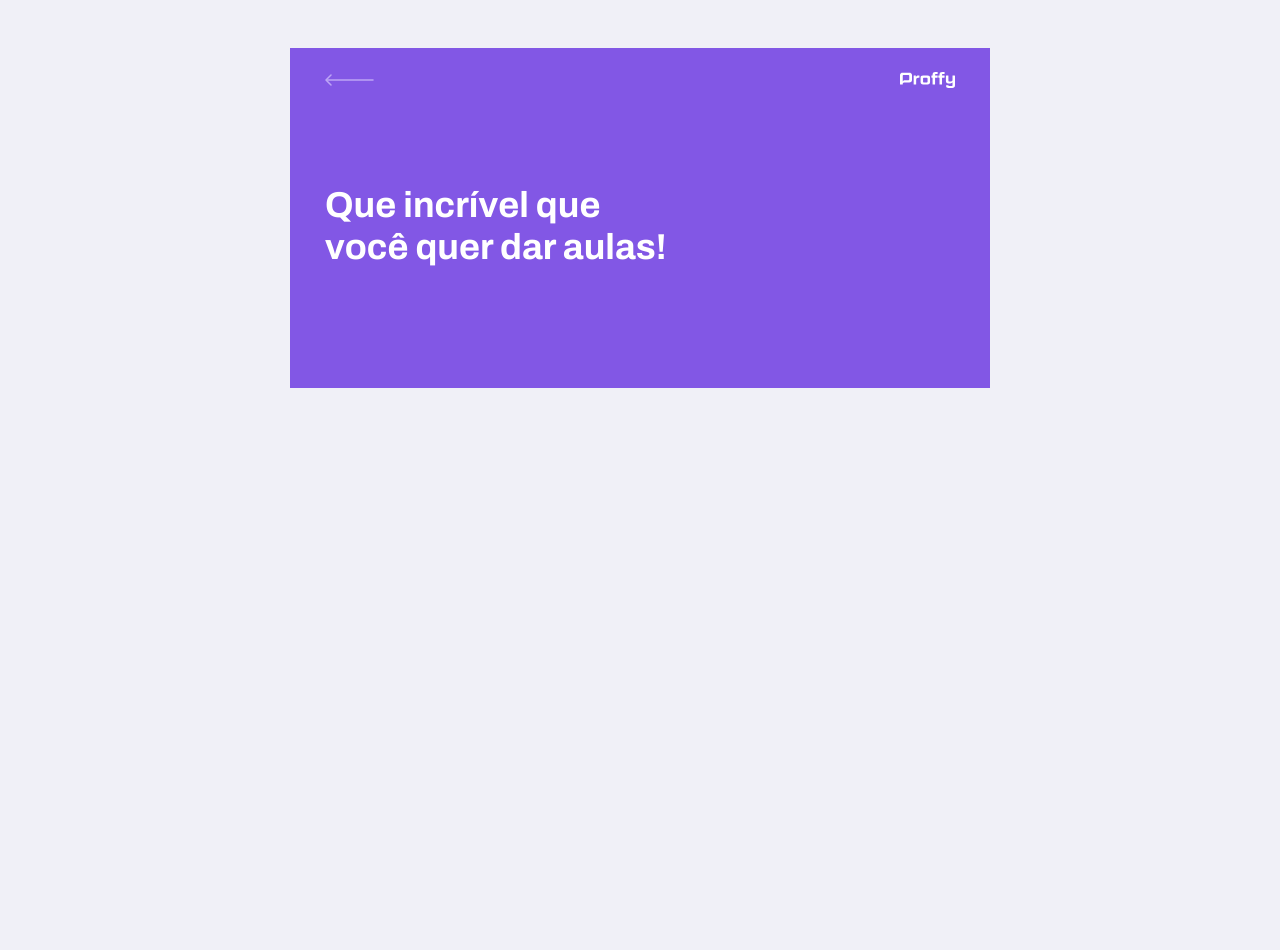
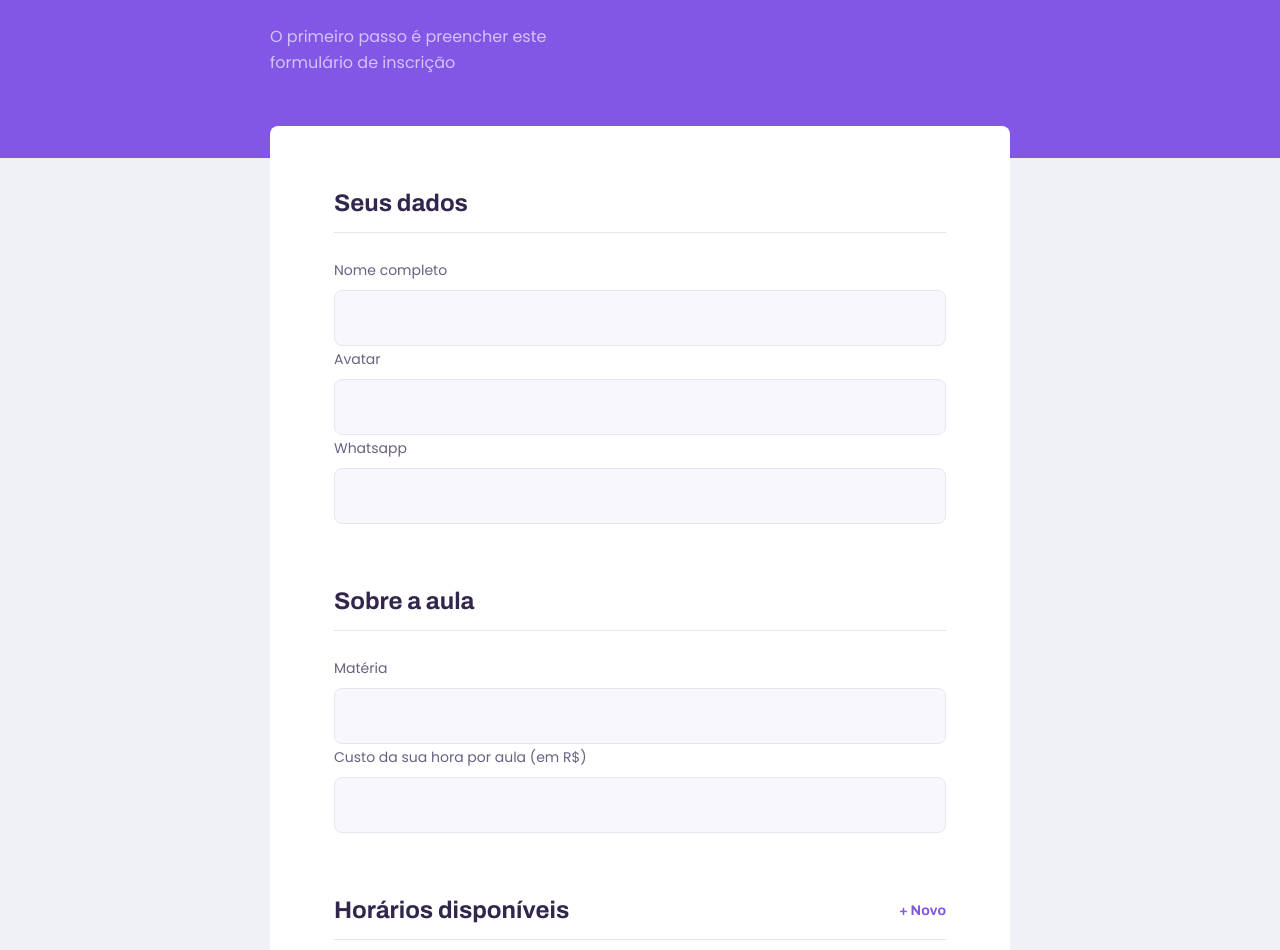
Before and after one commit to jonathan-santos/proffy-web, a React (Create React App) app: page /give-classes in a window 1280 px wide. Shown: the part 182-1132 px from the top of the page. Before the commit the page ends 800 px from the top, so only its background shows below. Built offline with nearby package versions, Linux system fonts and the light colour scheme.

Commit message:
Created component Input and implemented it in pages TeacherForm and TeacherList, populated TeacherForm

```diff
--- /dev/null
+++ b/src/components/input/index.tsx
@@ -0,0 +1,19 @@
+import React, { InputHTMLAttributes } from 'react'
+
+import './styles.css'
+
+interface InputProps extends InputHTMLAttributes<HTMLInputElement> {
+  name: string
+  label: string
+}
+
+const Input: React.FC<InputProps> = ({ name, label, ...rest }) => {
+  return (
+    <div className='input-block'>
+      <label htmlFor={name}>{label}</label>
+      <input id={name} type='text' {...rest} />
+    </div>
+  )
+}
+
+export default Input
--- /dev/null
+++ b/src/components/input/styles.css
@@ -0,0 +1,41 @@
+.input-block {
+  position: relative;
+}
+
+.input-block + .input-block {
+  margin-top: 1.4rem;
+}
+
+.input-block label {
+  font-size: 1.4rem;
+}
+
+.input-block input {
+  width: 100%;
+  height: 5.6rem;
+  margin-top: 0.8rem;
+  border-radius: 0.8rem;
+  background-color: var(--color-input-background);
+  border: 1px solid var(--color-line-in-white);
+  outline: 0;
+  padding: 0 1.6rem;
+  font: 1.6rem Archivo;
+}
+
+.input-block:focus-within::after {
+  width: calc(100% - 3.2rem);
+  height: 2px;
+  content: '';
+  background: var(--color-primary-light);
+  position: absolute;
+  left: 1.6rem;
+  right: 1.6rem;
+  bottom: 0;
+
+}
+
+@media (min-width: 700px) {
+  .input-block + .input-block {
+    margin-top: 0;
+  }
+}
--- a/src/components/pageHeader/index.tsx
+++ b/src/components/pageHeader/index.tsx
@@ -8,9 +8,10 @@ import './styles.css'
 
 interface PageHeaderProps {
   title: string
+  description?: string
 }
 
-const PageHeader: React.FC<PageHeaderProps> = ({ title, children }) => (
+const PageHeader: React.FC<PageHeaderProps> = ({ title, description, children }) => (
   <header className='page-header'>
     <div className='top-bar-container'>
       <Link to='/'>
@@ -21,6 +22,8 @@ const PageHeader: React.FC<PageHeaderProps> = ({ title, children }) => (
 
     <div className='header-content'>
       <strong>{title}</strong>
+      {description &&
+        <p>{description}</p>}
       {children}
     </div>
   </header>
--- a/src/components/pageHeader/styles.css
+++ b/src/components/pageHeader/styles.css
@@ -40,6 +40,14 @@
   color: var(--color-title-in-primary);
 }
 
+.page-header .header-content p {
+  max-width: 30rem;
+  font-size: 1.6rem;
+  line-height: 2.6rem;
+  color: var(--color-text-in-primary);
+  margin-top: 2.4rem;
+}
+
 @media (min-width: 700px) {
   .page-header {
     height: 340px;
--- a/src/pages/teacherForm/index.tsx
+++ b/src/pages/teacherForm/index.tsx
@@ -1,13 +1,94 @@
 import React from 'react'
 
 import PageHeader from '../../components/pageHeader'
+import Input from '../../components/input'
+
+import warningIcon from '../../assets/images/icons/warning.svg'
 
 import './styles.css'
 
-const TeacherForm = () => (
-  <div id='page-teacher-form' className='container'>
-    <PageHeader title='Que incrível que você quer dar aulas!' />
-  </div>
-)
+const TeacherForm = () => {
+  return (
+    <div id='page-teacher-form' className='container'>
+      <PageHeader
+        title='Que incrível que você quer dar aulas!'
+        description='O primeiro passo é preencher este formulário de inscrição'
+      />
+
+      <main>
+        <fieldset>
+          <legend>Seus dados</legend>
+
+          <Input
+            name='name'
+            label='Nome completo'
+          />
+
+          <Input
+            name='avatar'
+            label='Avatar'
+          />
+
+          <Input
+            name='whatsapp'
+            label='Whatsapp'
+          />
+        </fieldset>
+
+        <fieldset>
+          <legend>Sobre a aula</legend>
+
+          <Input
+            name='subject'
+            label='Matéria'
+          />
+
+          <Input
+            name='cost'
+            label='Custo da sua hora por aula (em R$)'
+          />
+        </fieldset>
+
+        <fieldset>
+          <legend>
+            <span>Horários disponíveis</span>
+            <button>+ Novo</button>
+          </legend>
+
+          <div>
+            <Input
+              name='week_day'
+              label='Dia da semana'
+            />
+
+            <Input
+              type='time'
+              name='from'
+              label='Das'
+            />
+
+            <Input
+              type='time'
+              name='to'
+              label='Até'
+            />
+          </div>
+
+        </fieldset>
+
+        <footer>
+          <p>
+            <img src={warningIcon} alt="Aviso importante" />
+            Importante! <br />
+            Preencha todos os dados
+          </p>
+          <button type='button'>
+            Salvar cadastro
+          </button>
+        </footer>
+      </main>
+    </div>
+  )
+}
 
 export default TeacherForm
--- a/src/pages/teacherForm/styles.css
+++ b/src/pages/teacherForm/styles.css
@@ -0,0 +1,120 @@
+#page-teacher-form {
+  width: 100vw;
+  height: 100vh;
+}
+
+#page-teacher-form .page-header .header-content {
+  margin-bottom: 6.4rem;
+}
+
+#page-teacher-form main {
+  background: var(--color-box-base);
+  width: 100%;
+  max-width: 74rem;
+  border-radius: 0.8rem;
+  margin: -3.2rem auto 3.2rem auto;
+  padding-top: 6.4rem;
+  overflow: hidden;
+}
+
+#page-teacher-form main fieldset {
+  border: 0;
+  padding: 0 2.4rem;
+}
+
+#page-teacher-form main fieldset + fieldset {
+  margin-top: 6.4rem;
+}
+
+#page-teacher-form main fieldset legend {
+  font: 700 2.4rem Archivo;
+  color: var(--color-text-title);
+  margin-bottom: 2.4rem;
+  display: flex;
+  align-items: center;
+  justify-content: space-between;
+  width: 100%;
+  padding-bottom: 1.6rem;
+  border-bottom: 1px solid var(--color-line-in-white);
+}
+
+#page-teacher-form main fieldset legend button {
+  background: transparent;
+  color: var(--color-primary);
+  border: 0;
+  border-radius: 0.8rem;
+  cursor: pointer;
+  font: 700 1.4rem Archivo;
+  transition: 0.2s;
+}
+
+#page-teacher-form main footer {
+  padding: 4rem 2.4rem;
+  background: var(--color-box-footer);
+  border-top: 1px solid var(--color-line-in-white);
+  margin-top: 6.4rem;
+}
+
+#page-teacher-form main footer p {
+  display: flex;
+  align-items: center;
+  justify-content: center;
+  font-size: 1.4rem;
+  line-height: 2.4rem;
+  color: var(--color-text-complement)
+}
+
+#page-teacher-form main footer img {
+  margin-right: 2rem;
+}
+
+#page-teacher-form main footer button {
+  width: 100%;
+  height: 5.6rem;
+  background: var(--color-secundary);
+  color: var(--color-button-text);
+  border: 0;
+  border-radius: 0.8rem;
+  cursor: pointer;
+  font: 700 1.6rem Archivo;
+  text-decoration: none;
+  display: flex;
+  align-items: center;
+  justify-content: space-evenly;
+  transition: background-color 0.2s;
+  margin-top: 3.2rem;
+}
+
+#page-teacher-form main footer button:hover {
+  background: var(--color-secundary-dark);
+}
+
+@media (min-width: 700px) {
+  #page-teacher-form {
+    max-width: 100vw;
+  }
+
+  #page-teacher-form .page-header .header-content {
+    margin-bottom: 0;
+  }
+
+  #page-teacher-form main fieldset {
+    padding: 0 6.4rem;
+  }
+
+  #page-teacher-form main footer {
+    padding: 4rem 6.4rem;
+    display: flex;
+    align-items: center;
+    justify-content: space-between;
+  }
+
+  #page-teacher-form main footer p {
+    justify-content: space-between;
+  }
+
+  #page-teacher-form main footer button {
+    width: 20rem;
+    margin-top: 0;
+  }
+}
--- a/src/pages/teacherList/index.tsx
+++ b/src/pages/teacherList/index.tsx
@@ -1,6 +1,7 @@
 import React from 'react'
 
 import PageHeader from '../../components/pageHeader'
+import Input from '../../components/input'
 import TeacherItem from '../../components/teacherItem'
 
 import './styles.css'
@@ -9,20 +10,21 @@ const TeacherList = () => (
   <div id='page-teacher-list' className='container'>
     <PageHeader title='Esses são os proffys disponíveis.'>
       <form id='search-teachers'>
-        <div className='input-block'>
-          <label htmlFor='subject'>Material</label>
-          <input id='subject' type='text' />
-        </div>
+        <Input
+          name='subject'
+          label='Material'
+        />
 
-        <div className='input-block'>
-          <label htmlFor='week-day'>Dia da semana</label>
-          <input id='week-day' type='text' />
-        </div>
+        <Input
+          name='week_day'
+          label='Dia da semana'
+        />
 
-        <div className='input-block'>
-          <label htmlFor='time'>Hora</label>
-          <input id='time' type='text' />
-        </div>
+        <Input
+          type='time'
+          name='time'
+          label='Hora'
+        />
       </form>
     </PageHeader>
 
--- a/src/pages/teacherList/styles.css
+++ b/src/pages/teacherList/styles.css
@@ -9,42 +9,6 @@
 
 #search-teachers label {
   color: var(--color-text-in-primary);
-}
-
-#search-teachers .input-block {
-  position: relative;
-}
-
-#search-teachers .input-block + .input-block {
-  margin-top: 1.4rem;
-}
-
-#search-teachers .input-block label {
-  font-size: 1.4rem;
-}
-
-#search-teachers .input-block input {
-  width: 100%;
-  height: 5.6rem;
-  margin-top: 0.8rem;
-  border-radius: 0.8rem;
-  background-color: var(--color-input-background);
-  border: 1px solid var(--color-line-in-white);
-  outline: 0;
-  padding: 0 1.6rem;
-  font: 1.6rem Archivo;
-}
-
-#search-teachers .input-block:focus-within::after {
-  width: calc(100% - 3.2rem);
-  height: 2px;
-  content: '';
-  background: var(--color-primary-light);
-  position: absolute;
-  left: 1.6rem;
-  right: 1.6rem;
-  bottom: 0;
-
 }
 
 #page-teacher-list main {
@@ -65,10 +29,6 @@
     bottom: -18px;
   }
 
-  #search-teachers .input-block + .input-block {
-    margin-top: 0;
-  }
-
   #page-teacher-list main {
     padding: 3.2rem 0;
     max-width: 740px;
```
